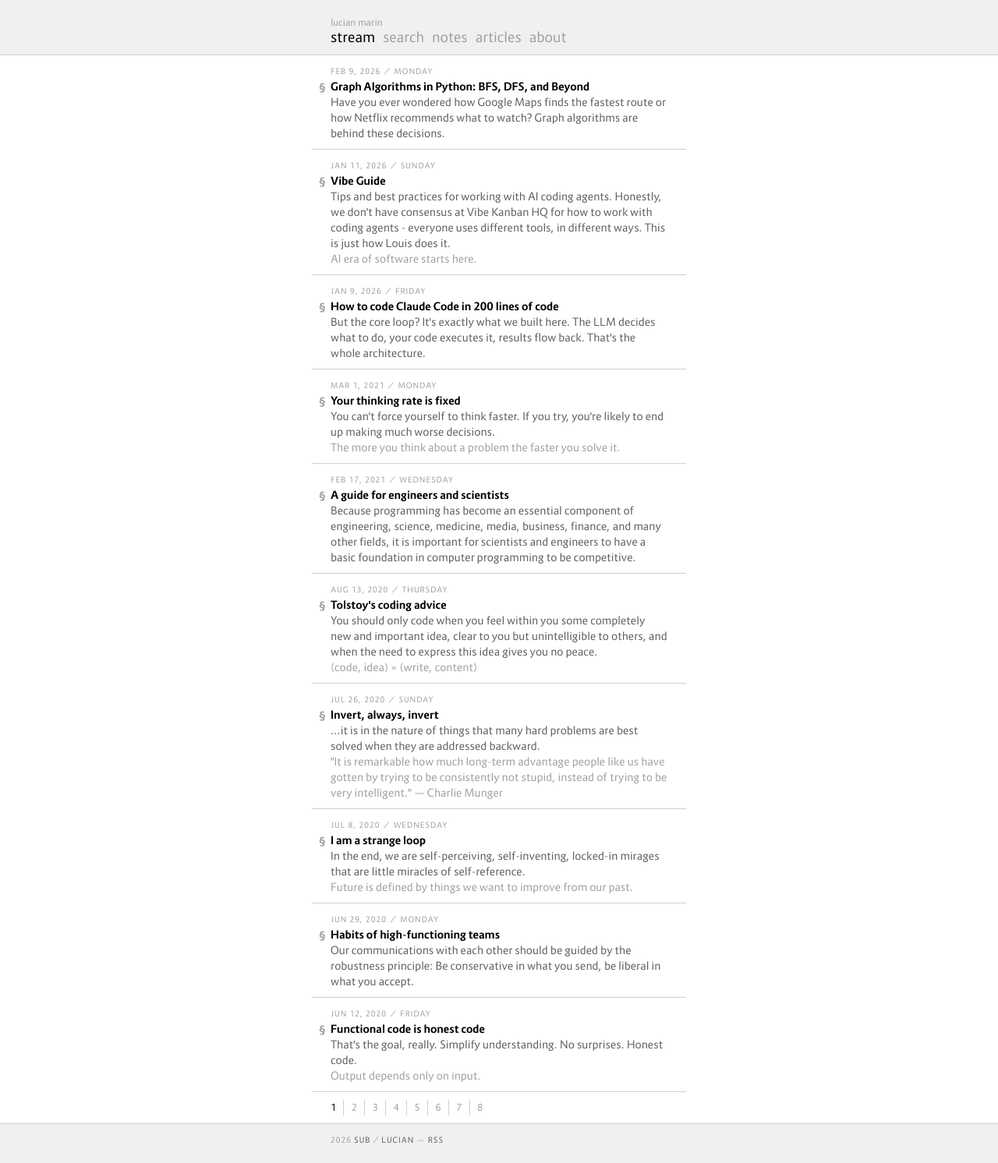
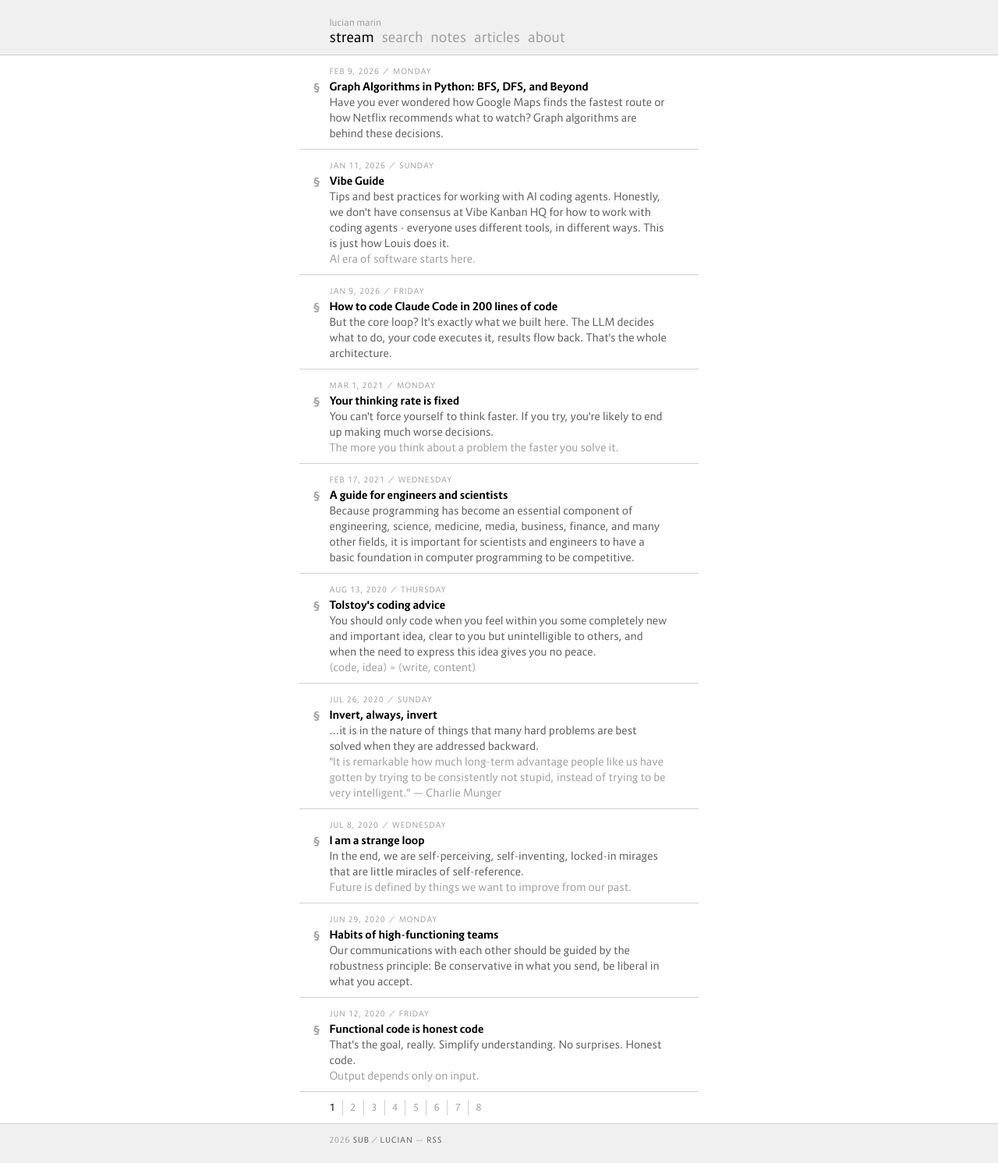
Before and after one commit to lucianmarin/fastnote, a FastAPI app: page / in a window 1280 px wide. Shown: the whole page at 78% size. Run offline with FastAPI, Linux system fonts and the light colour scheme.

Commit message:
improve header and pages

```diff
--- a/static/style.css
+++ b/static/style.css
@@ -5,7 +5,7 @@ html {
 	--caps: 10px;
 	--big: 18px;
 	--small: 12px;
-	--percent: 5%;
+	--percent: 7.5%;
 	--d: 0.2s;
 	--silver: #a0a0a0;
 	--gray: #606060;
@@ -71,7 +71,7 @@ a {
 
 .center {
 	margin: 0 auto;
-	max-width: 480px;
+	max-width: 512px;
 }
 
 .main {
@@ -103,6 +103,9 @@ h1 {
 	line-height: 25px;
 	margin-left: var(--percent);
 	overflow: hidden;
+	white-space: nowrap;
+	text-overflow: ellipsis;
+	height: 25px;
 }
 	h1 a {
 		color: var(--silver);
@@ -202,8 +205,9 @@ input.key { margin-bottom: 10px; }
 	overflow: hidden;
 	text-overflow: ellipsis;
 	white-space: nowrap;
+	height: 20px;
 }
-	.pages a {
+	.pages a, .pages b {
 		border-right: var(--gainsboro) 1px solid;
 		color: var(--silver);
 		float: left;
@@ -211,7 +215,7 @@ input.key { margin-bottom: 10px; }
 	}
 	.pages a:hover { color: var(--gray); }
 	.pages a:first-child { padding-left: 0; }
-	.pages a:last-child {
+	.pages a:last-child, .pages b:last-child {
 		border-right: 0 none;
 		padding-right: 0;
 	}
--- a/templates/index.html
+++ b/templates/index.html
@@ -42,9 +42,12 @@
 
         <div class="entry">
             <div class="pages">
-                {% for number in range(1, pages + 1) %}
+                {% for number in range(1, [pages, 9] | min + 1) %}
                     <a class="{% if number == page %}selected{% endif %}" href="{{ path }}?p={{ number }}">{{ number }}</a>
                 {% endfor %}
+                {% if pages > 9 %}
+                    <b>&middot;&middot;&middot;</b>
+                {% endif %}
             </div>
         </div>
     </div>
```
